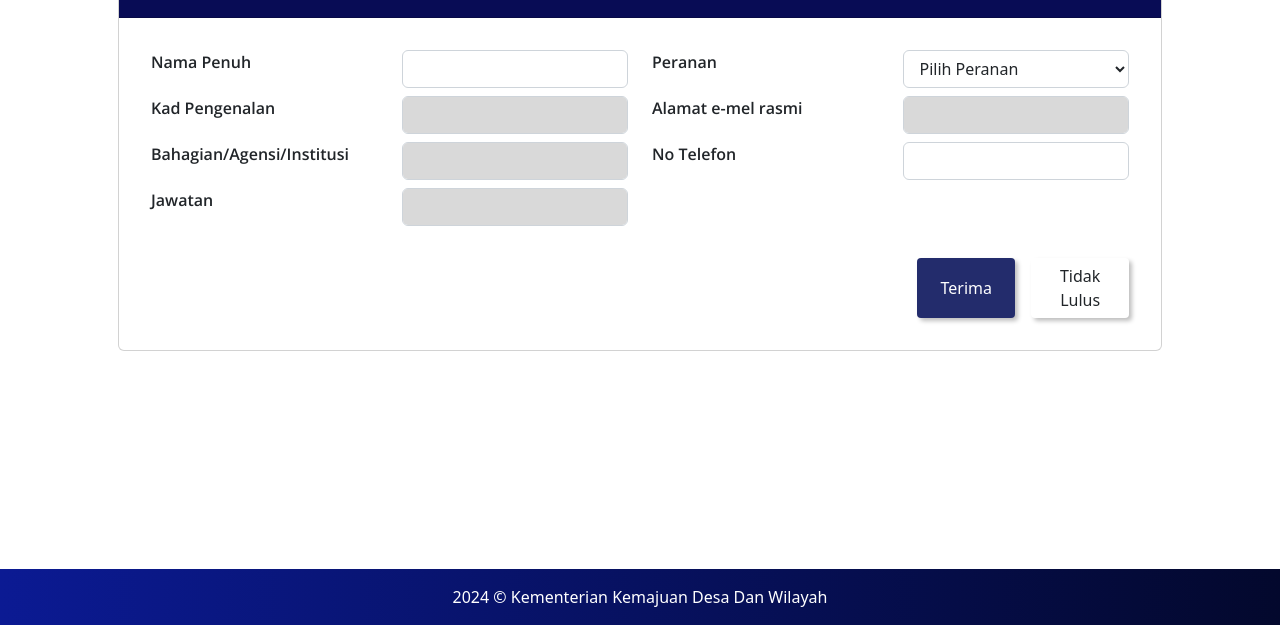
After one commit to SDOIrfanZen/kkdw, a Laravel app: template resources/views/administration/pengguna_approval.blade.php in a window 1280 px wide. The commit adds this page. Shown: the part 175-800 px from the top of the page. Run offline with Laravel 10, Linux system fonts and the light colour scheme; the template is opened without the code that fills it, so the values that code supplies are empty; some libraries are stand-ins or nearby versions.

Commit message:
approve user

```diff
--- a/app/Http/Controllers/AuthController.php
+++ b/app/Http/Controllers/AuthController.php
@@ -115,7 +115,6 @@ class AuthController extends Controller
             'kad_pengenalan' => $request->kad_pengenalan,
             'bahagian' => $request->bahagian,
             'jawatan' => $request->jawatan,
-            'peranan' => 2, //New users will be set 0
             'emel' => $request->emel,
             'no_tel' => $request->no_tel,
             'status' => 0, // New users are set as 0 = 'pending'
--- /dev/null
+++ b/resources/views/administration/pengguna_approval.blade.php
@@ -0,0 +1,113 @@
+@extends('layout.master')
+
+<style>
+    .label-column {
+    font-family: 'Open Sans', sans-serif;
+    font-weight: 600;
+}
+
+form .btn {
+    box-shadow:3px 3px 4px rgba(0,0,0,0.25);
+    width: 10%;
+    text-shadow:none;
+    outline:none;
+  }
+
+form .btn-primary {
+    background: rgba(35, 44, 108, 1);
+    border:none;
+    border-radius:4px;
+  }
+
+form .btn-reset {
+    border: 1px solid rgba(211, 211, 211, 1);
+    border:none;
+    border-radius:4px;
+  }
+  input[readonly].form-control {
+    background-color: rgba(217, 217, 217, 1); /* Light grey */
+    cursor: not-allowed; /* Indicate that the input is not editable */
+}
+
+</style>
+
+@section('content')
+
+@if(session('success'))
+    <div class="alert alert-success">
+        {{ session('success') }}
+    </div>
+@endif
+
+
+
+<div class="container-fluid d-flex justify-content-center">
+    <div class="card mt-4 mx-auto" style="width: 90%;">
+        <div class="card-header d-flex align-items-center custom-card-header" style="background: rgba(8, 12, 85, 1); height: 3.5rem;">
+            <img src="{{ asset('images/user-information.svg') }}" alt="Profile Icon" class="me-2" style="width: 24px; height: 24px;">
+            Maklumat Profil
+        </div>
+        <div class="card-body">
+            <form method="post" action="{{ route('administration.pengguna_approval_process', $userProfile->id) }}" id="" class="m-3">
+                @csrf
+                @method('PUT')
+                <div class="row pb-2">
+                    <div class="col-md-3 label-column">Nama Penuh</div>
+                    <div class="col-md-3">
+                        <input class="form-control" name="nama" value="{{ $userProfile->nama }}">
+                    </div>
+                    <div class="col-md-3 label-column">Peranan</div>
+                        <div class="col-md-3">
+                            <select class="form-control @error('role') is-invalid @enderror" name="role">
+                                <option value="">Pilih Peranan</option>
+                                @foreach ($roles as $role)
+                                    <option value="{{ $role->name }}"
+                                        {{ old('role') == $role->name ? 'selected' : '' }}>{{ $role->name }}</option>
+                                @endforeach
+                            </select>
+                            @error('role')
+                                <div class="invalid-feedback">{{ $message }}</div>
+                            @enderror
+                        </div>
+                </div>
+                <div class="row pb-2">
+                    <div class="col-md-3 label-column">Kad Pengenalan</div>
+                    <div class="col-md-3">
+                        <input readonly class="form-control" name="kad_pengenalan" value="{{ $userProfile->kad_pengenalan }}">
+                    </div>
+                    <div class="col-md-3 label-column">Alamat e-mel rasmi</div>
+                    <div class="col-md-3">
+                        <input readonly class="form-control" name="emel" value="{{ $userProfile->emel }}">
+                    </div>
+                </div>
+                <div class="row pb-2">
+                    <div class="col-md-3 label-column">Bahagian/Agensi/Institusi</div>
+                    <div class="col-md-3">
+                        <input readonly class="form-control" name="bahagian" value="{{ $userProfile->bahagian }}">
+                    </div>
+                    <div class="col-md-3 label-column">No Telefon</div>
+                    <div class="col-md-3">
+                        <input class="form-control" name="no_tel" value="{{ $userProfile->no_tel }}">
+                    </div>
+                </div>
+                <div class="row pb-2">
+                    <div class="col-md-3 label-column">Jawatan</div>
+                    <div class="col-md-3">
+                        <input readonly class="form-control" name="jawatan" value="{{ $userProfile->jawatan }}">
+                    </div>
+                </div>
+                <div class="d-flex justify-content-end mt-4">
+                    <button class="btn btn-primary me-3" type="submit">Terima</button>
+                    <button class="btn btn-reset" type="button">Tidak Lulus</button>
+                </div>
+            </form>
+        </div>
+    </div>
+</div>
+
+
+
+
+
+
+@endsection
--- a/resources/views/administration/pengguna_create.blade.php
+++ b/resources/views/administration/pengguna_create.blade.php
@@ -61,7 +61,7 @@
                                 <div class="invalid-feedback">{{ $message }}</div>
                             @enderror
                         </div>
-                        <div class="col-md-3 label-column">Role</div>
+                        <div class="col-md-3 label-column">Peranan</div>
                         <div class="col-md-3">
                             <select class="form-control @error('peranan') is-invalid @enderror" name="peranan">
                                 <option value="">Pilih Peranan</option>
--- a/resources/views/layout/header.blade.php
+++ b/resources/views/layout/header.blade.php
@@ -36,7 +36,7 @@
     </div>
 
     <!-- Responsive navbar -->
-    <nav class="navbar navbar-expand-lg navbar-dark custom-navbar fixed-top" style="top: 1.5rem;">
+    <nav class="navbar navbar-expand-lg navbar-dark custom-navbar fixed-top" style="top: 1.4rem;">
         <div class="container-fluid d-flex justify-content-center">
             <a class="nav-link me-5" href="#!">
                 <img src="{{ asset('images/kkdw-logo.svg') }}" alt="Laman Utama" class="nav-icon" style="width: 100px">
--- a/routes/web.php
+++ b/routes/web.php
@@ -33,7 +33,7 @@ Route::post('login', [AuthController::class, 'login_process'])->name('auth.login
 Route::get('login', [AuthController::class, 'showLoginForm'])->name('auth.login')->middleware('guest');
 
 // register
-route::get('register', [AuthController::class, 'showRegisterForm'])->name('auth.register')->middleware('can:daftar sebagai pengguna');
+route::get('register', [AuthController::class, 'showRegisterForm'])->name('auth.register');
 route::post('register', [AuthController::class, 'registration_process'])->name('auth.registration_process');
 
 //logout
@@ -48,28 +48,32 @@ route::post('manage-account-password', [AdministrationController::class, 'manage
 route::get('pengurusan-pengguna', [AdministrationController::class, 'pengurusan_pengguna_list'])->name('administration.pengurusan_pengguna')->middleware('can:Melihat Senarai Pengguna');
 route::get('tambah-pengguna', [AdministrationController::class, 'tambah_pengguna_list'])->name('administration.tambah_pengguna');
 route::post('tambah-pengguna-process', [AdministrationController::class, 'tambah_pengguna_process'])->name('administration.tambah_pengguna_process');
+
+route::get('pengguna-approval/{id}', [AdministrationController::class, 'pengguna_approval_list'])->name('administration.pengguna_approval');
+route::put('pengguna-approval-process/{id}', [AdministrationController::class, 'pengguna_approval_process'])->name('administration.pengguna_approval_process');
+
 route::get('edit-pengguna/{id}', [AdministrationController::class, 'edit_pengguna'])->name('administration.edit_pengguna');
 Route::put('update-pengguna/{id}', [AdministrationController::class, 'update_pengguna'])->name('administration.update_pengguna');
 
 
 route::get('give-permission-to-role', function () {
 
-    $role = Role::findOrFail(12); //ICT
+    // $role = Role::findOrFail(12); //ICT
 
-    $permission = Permission::findOrFail(1);
-    $permission1 = Permission::findOrFail(2);
-    $permission2 = Permission::findOrFail(3);
-    $permission3 = Permission::findOrFail(4);
+    // $permission = Permission::findOrFail(1);
+    // $permission1 = Permission::findOrFail(2);
+    // $permission2 = Permission::findOrFail(3);
+    // $permission3 = Permission::findOrFail(4);
     // $permission4 = Permission::findOrFail(5);
     // $permission5 = Permission::findOrFail(6);
     // $permission6 = Permission::findOrFail(7);
     // $permission7 = Permission::findOrFail(8);
     // $permission8 = Permission::findOrFail(9);
-    $permission9 = Permission::findOrFail(10);
-    $permission10 = Permission::findOrFail(11);
-    $permission11 = Permission::findOrFail(12);
+    // $permission9 = Permission::findOrFail(10);
+    // $permission10 = Permission::findOrFail(11);
+    // $permission11 = Permission::findOrFail(12);
 
-    $role->givePermissionTo([$permission, $permission1, $permission2, $permission3, $permission9, $permission10, $permission11]);
+    // $role->givePermissionTo([$permission, $permission1, $permission2, $permission3, $permission9, $permission10, $permission11]);
 });
 
 Route::get('assign-role-to-user', function() {
```
Also changed, not shown: app/Http/Controllers/AdministrationController.php (+41 -0 lines), resources/views/administration/pengurusan_pengguna.blade.php (+12 -3 lines).
